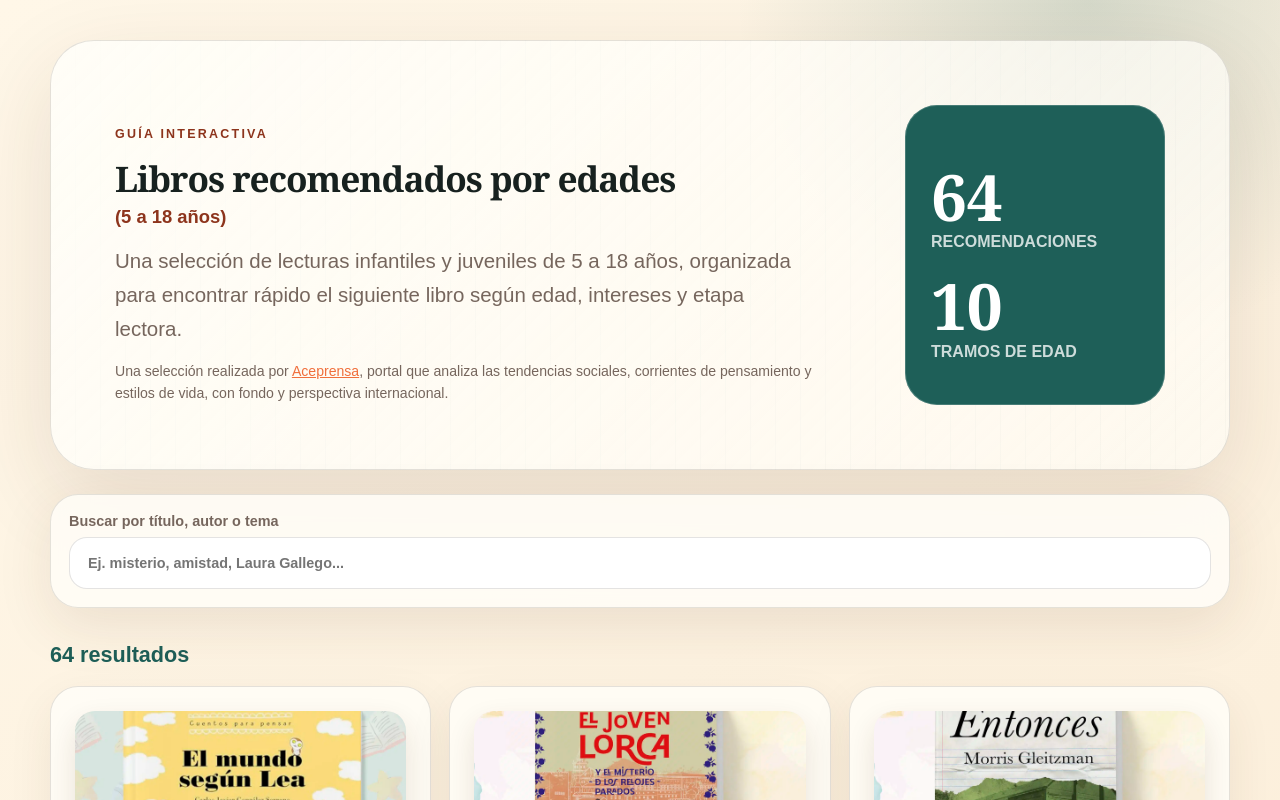
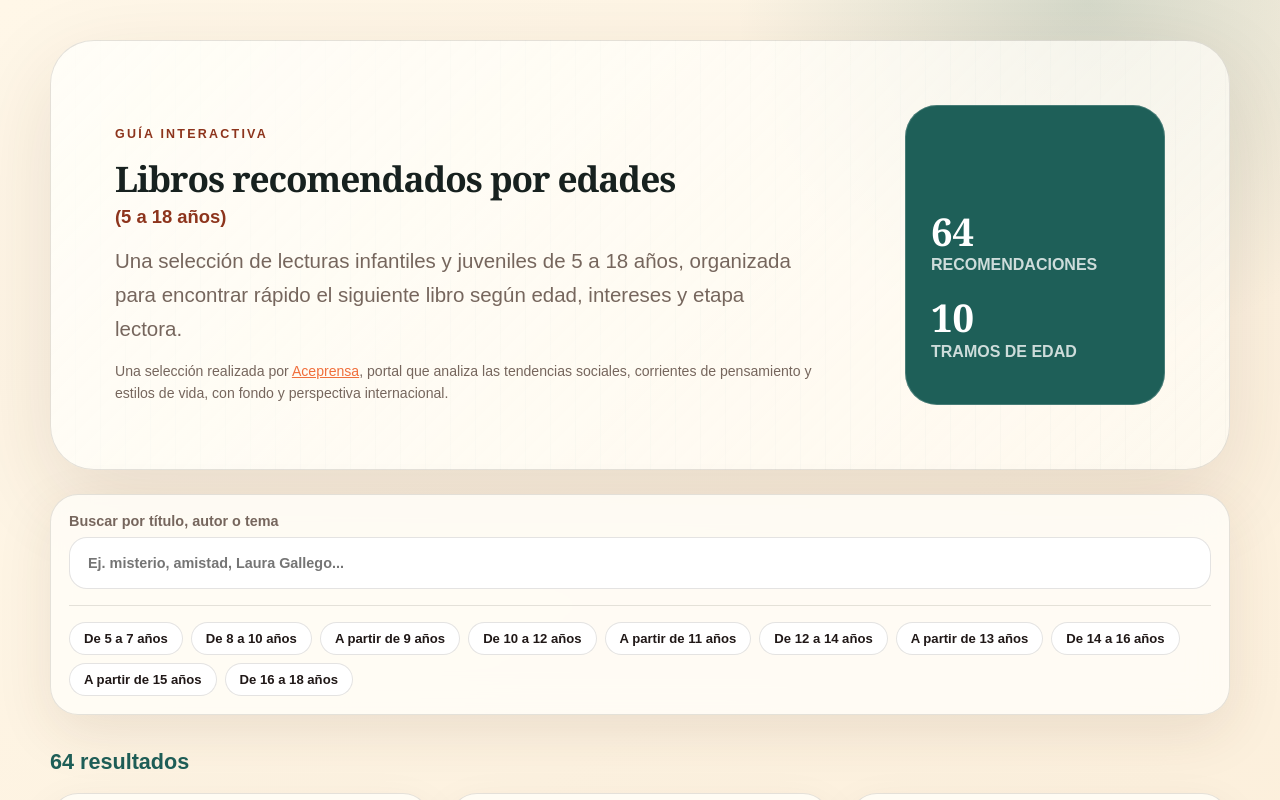
Before and after one commit to gecoas/libros-recomendados, a Next.js app: page / in a window 1280 px wide. Shown: the top 800 px of the page. Built offline with nearby package versions, Linux system fonts and the light colour scheme.

Commit message:
Reduce hero numbers size; add age group filter buttons below search

```diff
--- a/src/app/globals.css
+++ b/src/app/globals.css
@@ -130,7 +130,7 @@ h1 {
 
 .hero-panel strong {
   font-family: Georgia, "Times New Roman", serif;
-  font-size: 4rem;
+  font-size: 2.4rem;
   line-height: 0.9;
 }
 
@@ -216,6 +216,37 @@ h1 {
 
 .reset-button {
   padding: 11px 16px;
+}
+
+.age-filters {
+  display: flex;
+  flex-wrap: wrap;
+  gap: 8px;
+  margin-top: 16px;
+  padding-top: 16px;
+  border-top: 1px solid var(--border);
+}
+
+.age-filter {
+  padding: 8px 14px;
+  border: 1px solid var(--border);
+  border-radius: 999px;
+  background: white;
+  color: var(--foreground);
+  font-size: 0.82rem;
+  font-weight: 700;
+  transition: background 180ms ease, color 180ms ease, border-color 180ms ease;
+}
+
+.age-filter:hover {
+  border-color: var(--sage);
+  background: rgba(30, 95, 88, 0.06);
+}
+
+.age-filter.active {
+  border-color: var(--sage);
+  background: var(--sage);
+  color: white;
 }
 
 .book-grid {
--- a/src/app/page.tsx
+++ b/src/app/page.tsx
@@ -524,11 +524,13 @@ const allBooks = ageGroups.flatMap((group) =>
 
 export default function Home() {
   const [query, setQuery] = useState("");
+  const [activeAge, setActiveAge] = useState("");
   const deferredQuery = useDeferredValue(query.trim().toLowerCase());
 
   const visibleBooks = allBooks.filter((book) => {
-    const searchable = `${book.title} ${book.author} ${book.description} ${book.age} ${book.category}`.toLowerCase();
-    return searchable.includes(deferredQuery);
+    const matchesSearch = `${book.title} ${book.author} ${book.description} ${book.age} ${book.category}`.toLowerCase().includes(deferredQuery);
+    const matchesAge = !activeAge || book.age === activeAge;
+    return matchesSearch && matchesAge;
   });
 
   return (
@@ -566,6 +568,18 @@ export default function Home() {
             type="search"
           />
         </label>
+        <div className="age-filters">
+          {ageGroups.map((group) => (
+            <button
+              key={group.label}
+              className={`age-filter${activeAge === group.label ? " active" : ""}`}
+              onClick={() => setActiveAge(activeAge === group.label ? "" : group.label)}
+              type="button"
+            >
+              {group.label}
+            </button>
+          ))}
+        </div>
       </section>
 
       <section className="results-header" aria-live="polite">
```
